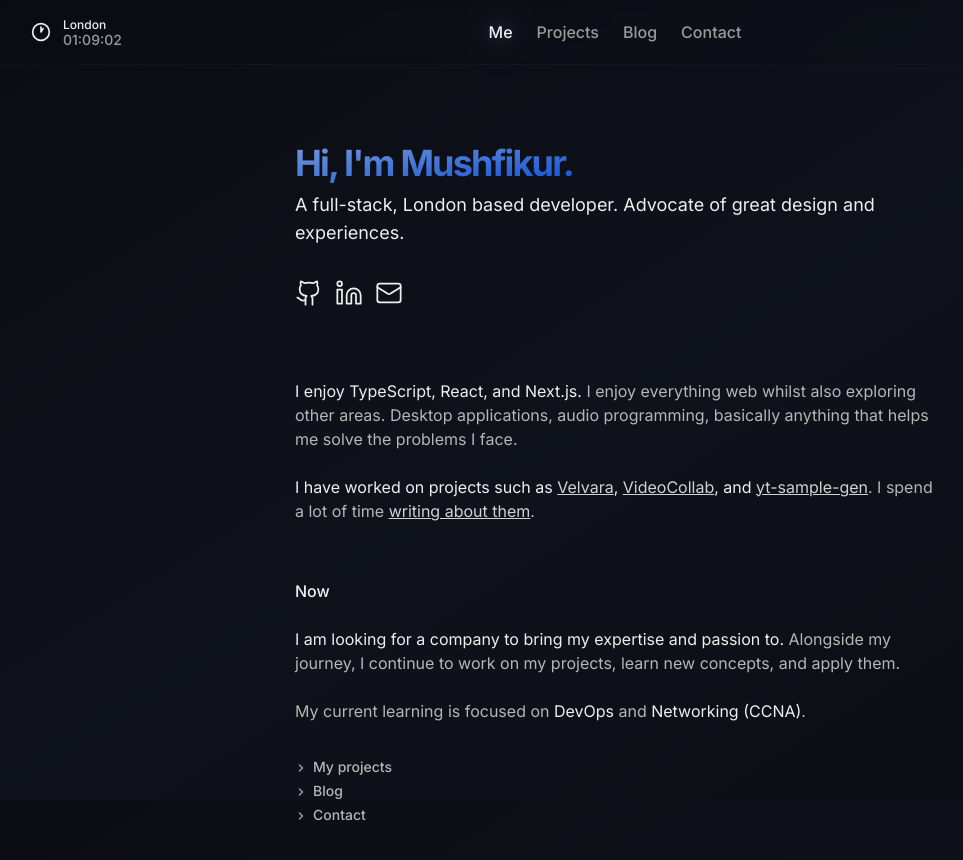
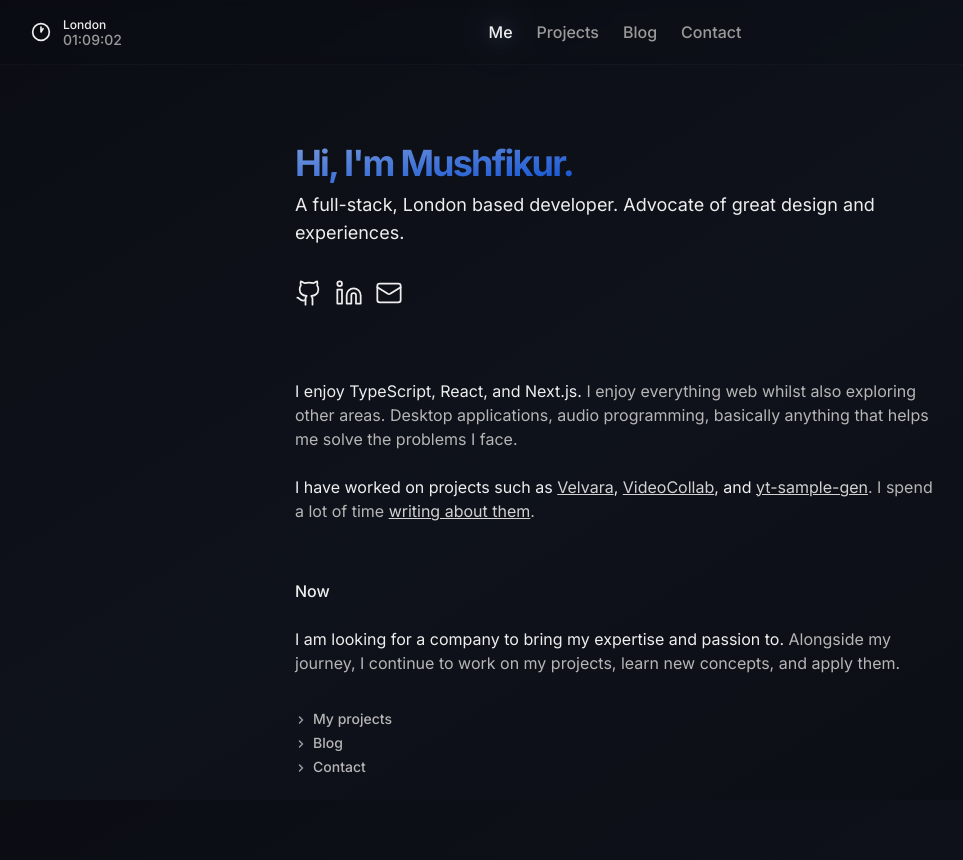
Before and after one commit to mushfikurr/mshfr.co.uk, a Next.js app: page / in a window 1280 px wide. Shown: the top 860 px of the page, without its empty margins (25-988 px from the left). Built offline with nearby package versions, Linux system fonts and the light colour scheme; what @shrutibalasa/tailwind-grid-auto-fit would draw is missing.

Commit message:
Remove line from landing section

```diff
--- a/src/components/LandingSection.tsx
+++ b/src/components/LandingSection.tsx
@@ -61,11 +61,6 @@
           Alongside my journey, I continue to work on my projects, learn new
           concepts, and apply them.
         </p>
-        <p>
-          My current learning is focused on{" "}
-          <span className="text-text-100">DevOps</span> and{" "}
-          <span className="text-text-100">Networking (CCNA)</span>.
-        </p>
       </div>
     </div>
   );
```
